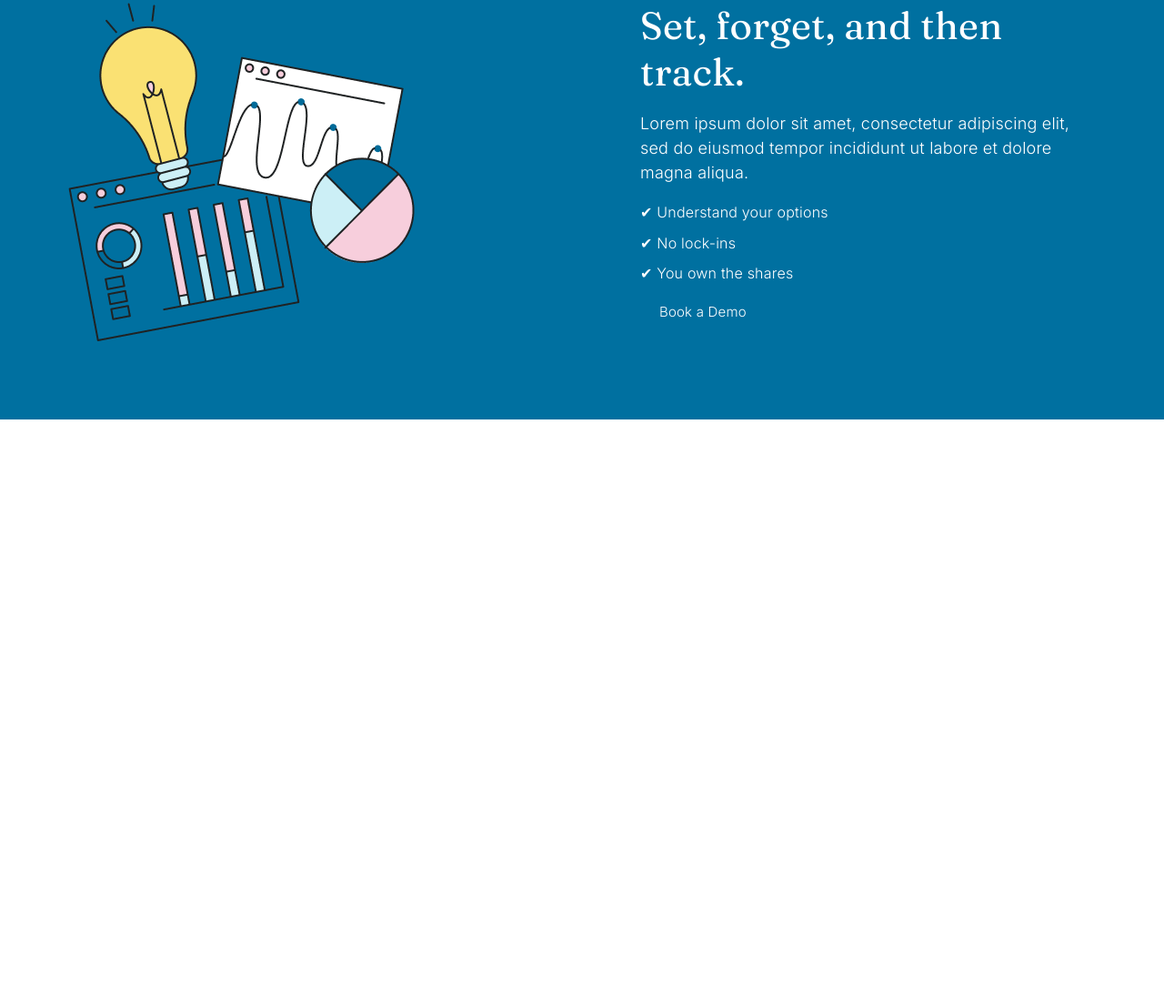
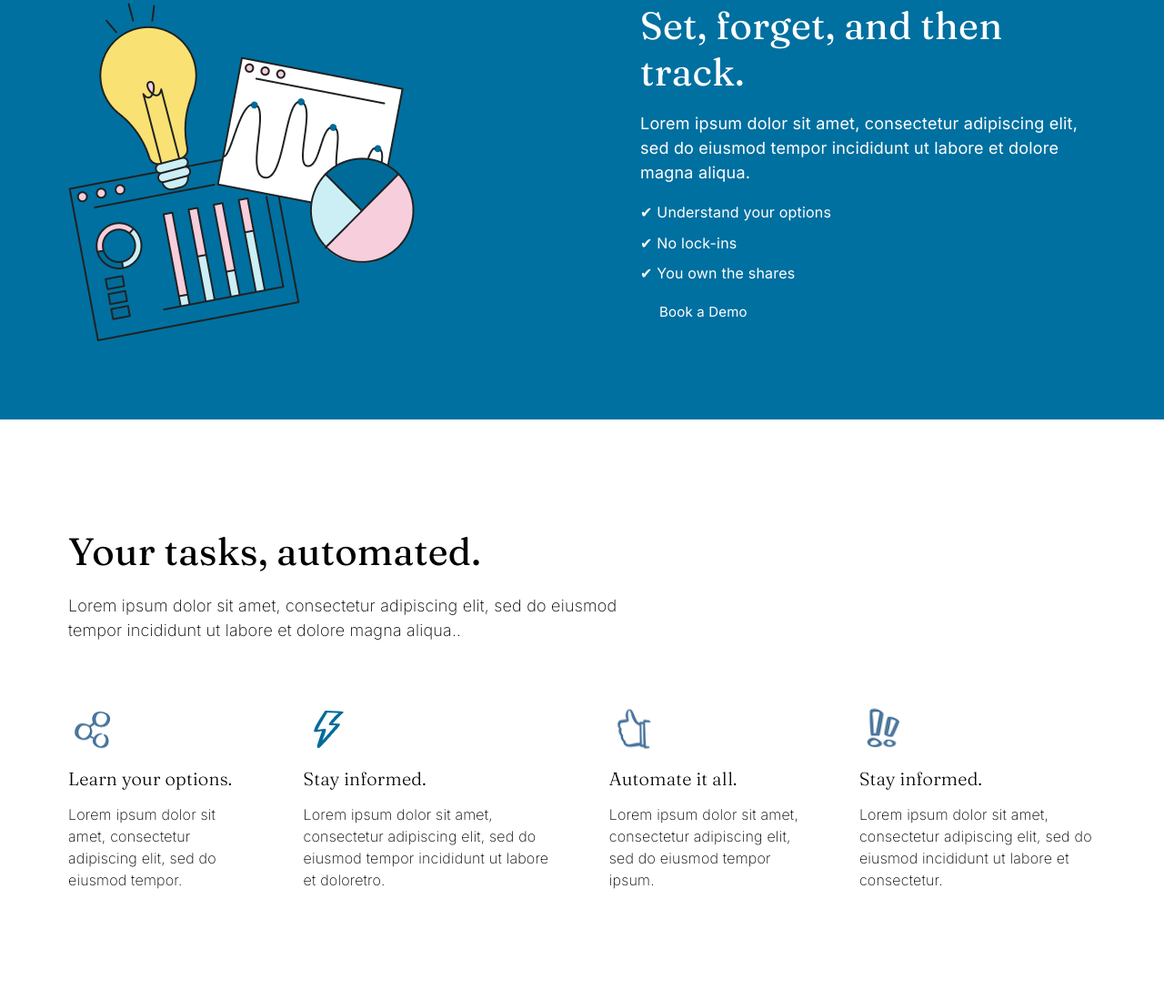
Before and after one commit to PristajchukSvitlana/whirl, a plain HTML site: page index.html in a window 1280 px wide. Shown: the part 1735-2834 px from the top of the page at 91% size. Before the commit the page ends 2216 px from the top, so only its background shows below. Drawn offline with Linux system fonts and the light colour scheme.

Commit message:
creat block tasks

```diff
--- a/index.html
+++ b/index.html
@@ -166,7 +166,45 @@
 
         </div>
     </section>
+    <section class="tasks">
+        <div class="tasks__container center">
+            <div class="tasks__container__main">
+                <h2 class="tasks__title">Your tasks, automated.</h2>
+                <p class="tasks__description">Lorem ipsum dolor sit amet, consectetur adipiscing elit, sed do eiusmod
+                    tempor
+                    incididunt ut labore et dolore magna aliqua..</p>
+            </div>
 
+            <div class="tasks__items">
+                <div class="tasks__item">
+                    <img src="./img/Monitor.png" alt="Monitor" class="tasks__icon">
+                    <h3 class="tasks__item-title">Learn your options.</h3>
+                    <p class="tasks__item-text">Lorem ipsum dolor sit amet, consectetur adipiscing elit, sed do eiusmod
+                        tempor.</p>
+                </div>
+                <div class="tasks__item">
+                    <img src="./img/bolt.png" alt="Bolt" class="tasks__icon">
+                    <h3 class="tasks__item-title">Stay informed.</h3>
+                    <p class="tasks__item-text">Lorem ipsum dolor sit amet, consectetur adipiscing elit, sed do eiusmod
+                        tempor incididunt ut labore et doloretro.</p>
+                </div>
+                <div class="tasks__item">
+                    <img src="./img/ok.png" alt="Good" class="tasks__icon">
+                    <h3 class="tasks__item-title">Automate it all.</h3>
+                    <p class="tasks__item-text">Lorem ipsum dolor sit amet, consectetur adipiscing elit, sed do eiusmod
+                        tempor ipsum.</p>
+                </div>
+                <div class="tasks__item">
+                    <img src="./img/attention.png" alt="Attention" class="tasks__icon">
+                    <h3 class="tasks__item-title">Stay informed.</h3>
+                    <p class="tasks__item-text">Lorem ipsum dolor sit amet, consectetur adipiscing elit, sed do eiusmod
+                        incididunt ut labore et consectetur.</p>
+                </div>
+
+            </div>
+        </div>
+
+    </section>
 
 
 </body>
--- a/style.css
+++ b/style.css
@@ -208,11 +208,11 @@ body {
     display: flex;
     padding-bottom: 120px;
     padding-top: 120px;
-    background-color: lightgoldenrodyellow
+    background-color: #F7F9FA;
 }
 
 .whirl-info__title {
-    font-family: Fraunces;
+    font-family: "Fraunces", serif;
     font-weight: 400;
     font-size: 36px;
     line-height: 50.4px;
@@ -260,15 +260,15 @@ body {
 
 /*blue section*/
 
-/* Блок */
+
 .feature-track {
     background-color: #0070A0;
     padding-top: 81px;
     padding-bottom: 80px;
-    margin-bottom: 20px;
+
 }
 
-/* Елемент: обгортка контенту (гнучкий контейнер) */
+
 .feature-track__container {
     display: flex;
     align-items: flex-start;
@@ -276,18 +276,10 @@ body {
     gap: 187px;
 }
 
-/* Елемент: зображення і його обгортка */
-.feature-track__image-wrapper {}
-
-
-.feature-track__image {}
-
-/* Елемент: текстовий контент */
 .feature-track__content {
     width: 501px;
 }
 
-/* Елементи контенту */
 .feature-track__title {
     font-family: "Fraunces", serif;
     font-weight: 400;
@@ -301,7 +293,7 @@ body {
 
 .feature-track__description {
     font-family: "Inter", sans-serif;
-    font-weight: 300;
+    font-weight: 400;
     font-size: 18px;
     line-height: 27px;
     letter-spacing: 0.2px;
@@ -319,7 +311,7 @@ body {
 
 .feature-track__list-item {
     font-family: "Inter", sans-serif;
-    font-weight: 300;
+    font-weight: 400;
     font-size: 16px;
     line-height: 21.6px;
     letter-spacing: 0.2px;
@@ -332,11 +324,77 @@ body {
 .feature-track__cta {
     color: white;
     font-family: "Inter", sans-serif;
-    font-weight: 300;
+    font-weight: 400;
     font-size: 15px;
     line-height: 27px;
     letter-spacing: 0.2px;
-
     padding: 21px;
 
 }
+
+.tasks__container {
+    padding-top: 120px;
+    padding-bottom: 120px;
+    background-color: white
+}
+
+.tasks__items {
+    display: flex;
+    gap: 64px;
+    margin-top: 40px;
+    justify-content: center;
+    align-items: center;
+}
+
+
+
+.tasks__title {
+    font-family: 'Fraunces', serif;
+    font-weight: 400;
+    font-size: 42px;
+    line-height: 50px;
+    letter-spacing: 0.2px;
+    margin-bottom: 21px;
+}
+
+.tasks__container__main {
+    width: 650px;
+    margin-bottom: 68px;
+}
+
+.tasks__description {
+    font-family: Inter;
+    font-weight: 200;
+    font-size: 18px;
+    line-height: 27px;
+    letter-spacing: 0.2px;
+}
+
+.tasks__icon {
+    width: 55px;
+    height: 55px;
+    margin-bottom: 7px;
+
+}
+
+.tasks__item-title {
+    font-family: 'Fraunces', serif;
+    font-weight: 300;
+
+    font-size: 20px;
+
+    line-height: 31.25px;
+    letter-spacing: 0.2px;
+    margin-bottom: 11px;
+}
+
+.tasks__item-text {
+    font-family: 'Inter', sans-serif;
+    font-weight: 200;
+
+    font-size: 16px;
+
+    line-height: 24px;
+    letter-spacing: 0.2px;
+
+}
```
Also changed, not shown: img/Monitor.png (added), img/attention.png (added), img/bolt.png (added), img/ok.png (added), 1 other file.
